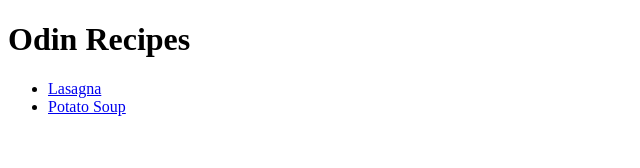
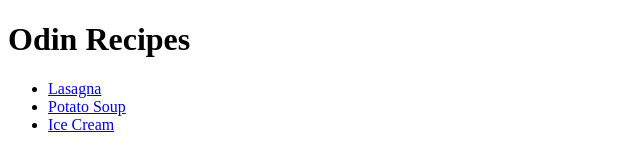
Before and after one commit to eggtart-42/odin-recipes, a plain HTML site: page index.html in a window 1280 px wide. Shown: the full height of the page, 0-640 px from the left. Drawn offline with Linux system fonts and the light colour scheme.

Commit message:
Adding ice cream link

```diff
--- a/index.html
+++ b/index.html
@@ -10,6 +10,7 @@
         <ul>
             <li><a href="recipes/lasagna.html">Lasagna</a></li>
             <li><a href="recipes/potatosoup.html">Potato Soup</a></li>
+            <li><a href="recipes/icecream.html">Ice Cream</a></li>
         </ul>
     </body>
 
```
